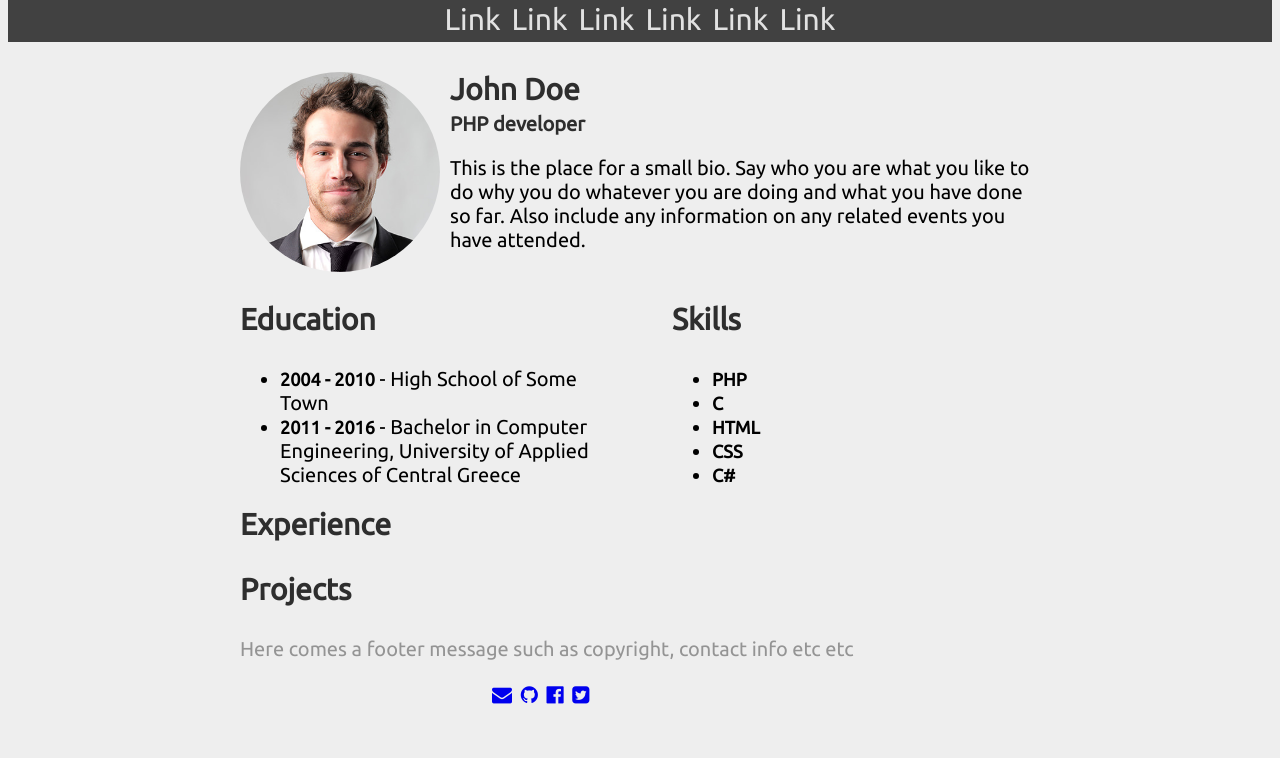
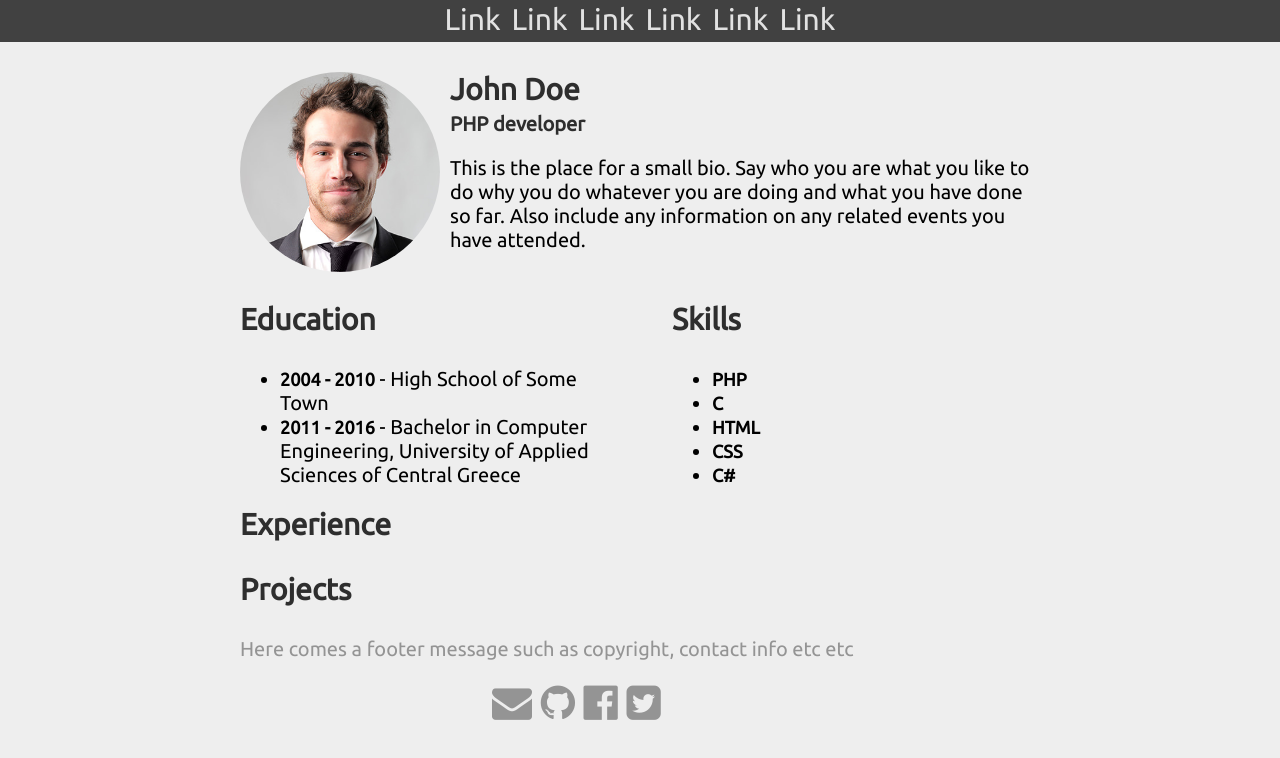
Before and after one commit to DecisionSystemsGroup/workshop-html, a plain HTML site: page index.html in a window 1280 px wide. Drawn offline with Linux system fonts and the light colour scheme.

Commit message:
Icon changes, basic html reset

```diff
--- a/css/theme.css
+++ b/css/theme.css
@@ -1,3 +1,5 @@
+html, body{ width: 100%; margin: 0; padding: 0;}
+
 body{
   background-color: rgb(238, 238, 238);
   font-family: 'Ubuntu', sans-serif;
@@ -96,7 +98,17 @@ body{
 	margin-right: auto;
 	padding: 2px 0px 5px 0px;
 }
+
 #footer ul li{
 	display: inline;
 	padding: 0px 2px 0px 2px;
 }
+
+#footer ul li a:link, #footer ul li a:visited, #footer ul li a:active{
+	color: rgb(148, 148, 148);
+    text-decoration: none;
+}
+#footer ul li a:hover{
+	color: rgb(80, 80, 80);
+    text-decoration: none;
+}
--- a/index.html
+++ b/index.html
@@ -74,10 +74,10 @@
 			<div id="footer">
 				Here comes a footer message such as copyright, contact info etc etc
 				<ul>
-					<li><a href="#"><i class="fa fa-envelope"></i></a></li>
-					<li><a href="#"><i class="fa fa-github"></i></a></li>
-					<li><a href="#"><i class="fa fa-facebook-official"></i></a></li>
-					<li><a href="#"><i class="fa fa-twitter-square"></i></a></li>
+					<li><a href="#"><i class="fa fa-envelope fa-2x"></i></a></li>
+					<li><a href="#"><i class="fa fa-github fa-2x"></i></a></li>
+					<li><a href="#"><i class="fa fa-facebook-official fa-2x"></i></a></li>
+					<li><a href="#"><i class="fa fa-twitter-square fa-2x"></i></a></li>
 				</ul>
 			</div>
 		</div><!-- container -->
```
